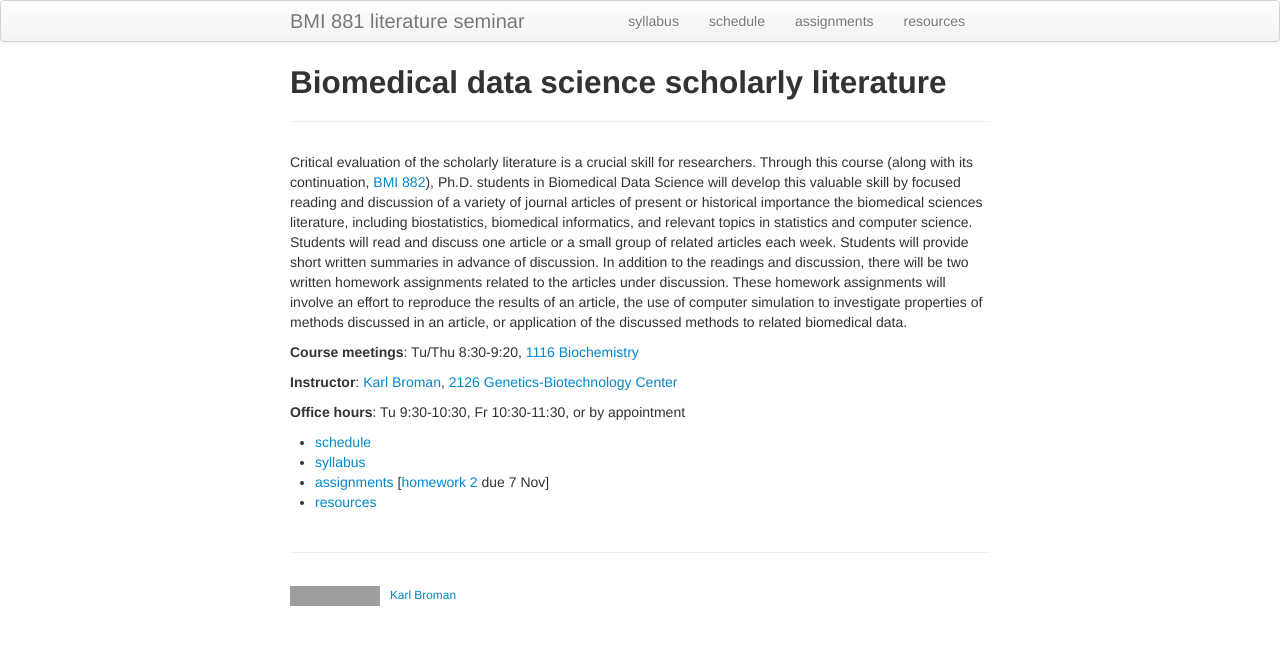
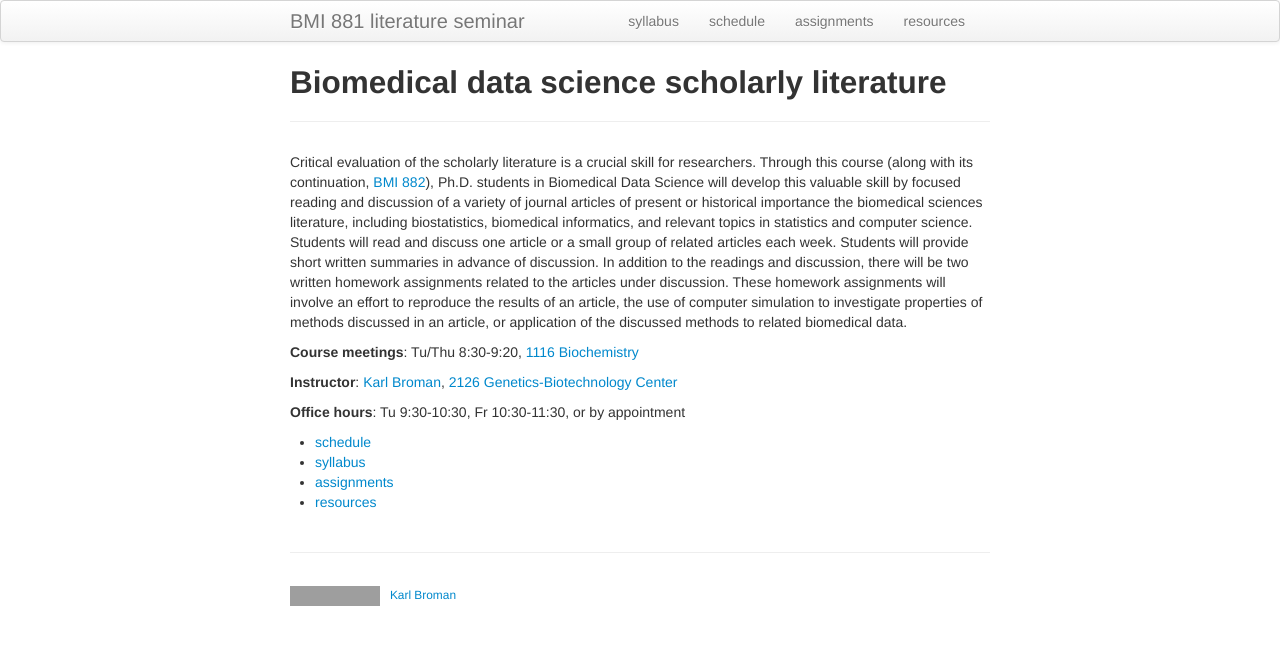
Before and after one commit to kbroman/BMI881_fall2022, a Jekyll site: the page built from index.md, in a window 1280 px wide. Shown: the top 645 px of the page. Built offline with Jekyll 4.4.1, drawn with Linux system fonts in a browser that asks for light colours; grey boxes are pictures that could not be loaded.

Commit message:
Remove note re hw 2 from front page

```diff
--- a/index.md
+++ b/index.md
@@ -30,5 +30,5 @@ biomedical data.
 
 - [schedule](schedule.html)
 - [syllabus](syllabus.html)
-- [assignments](assignments.html) \[[homework 2](homework2.html) due 7 Nov\]
+- [assignments](assignments.html)
 - [resources](resources.html)
```
